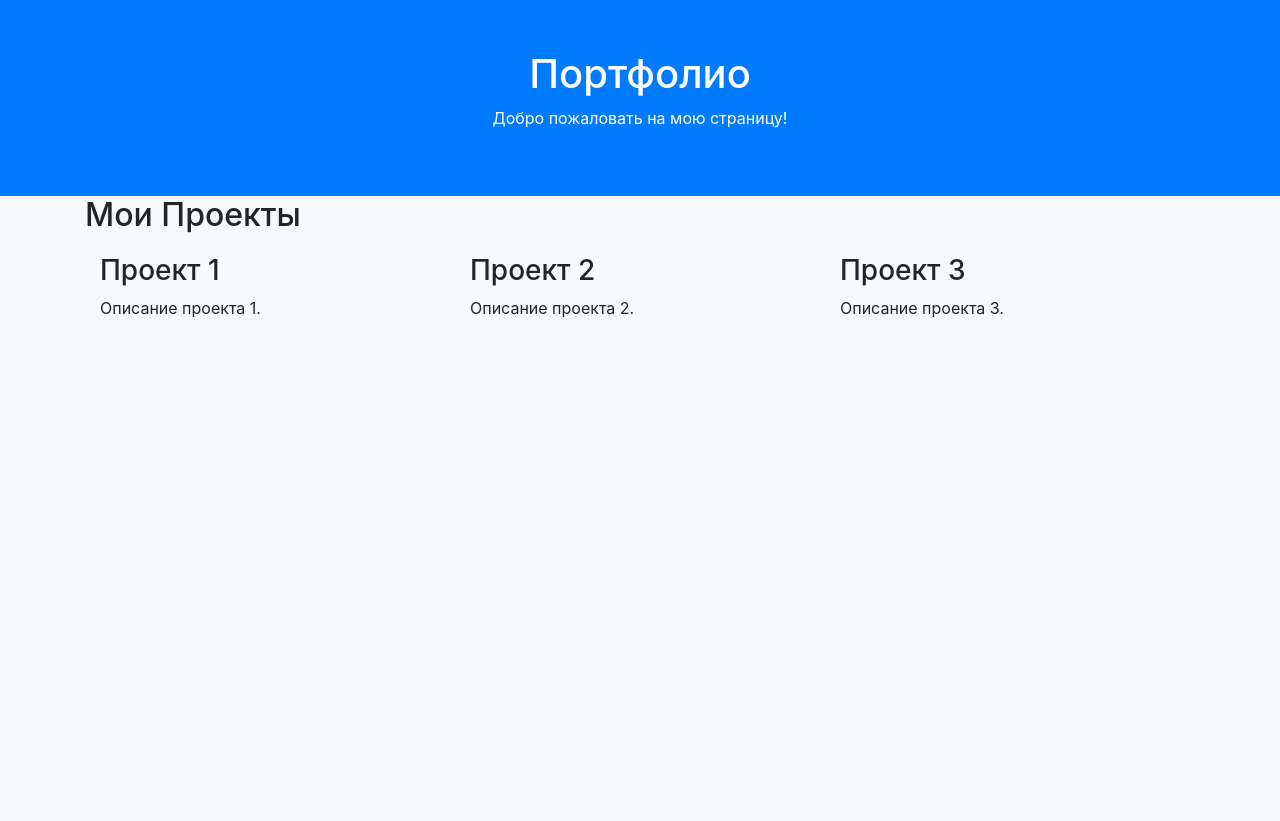
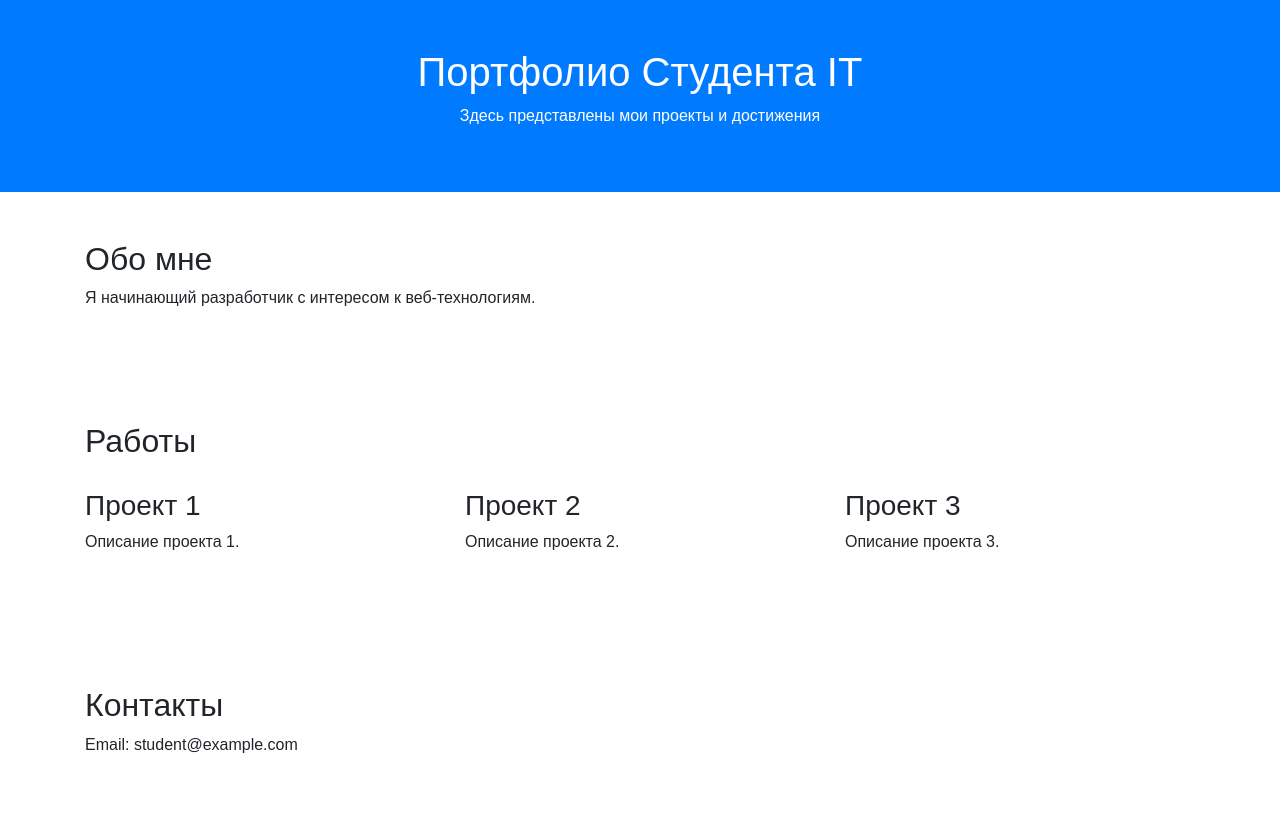
Before and after one commit to Dobral/my_page, a plain HTML site: page index.html in a window 1280 px wide. Before the commit the page ends 800 px from the top, so only its background shows below. Drawn offline with nearby package versions, Linux system fonts and the light colour scheme.

Commit message:
Update index.html

```diff
--- a/index.html
+++ b/index.html
@@ -3,50 +3,50 @@
 <head>
     <meta charset="UTF-8">
     <meta name="viewport" content="width=device-width, initial-scale=1.0">
-    <title>Портфолио Ученка IT</title>
-    <link href="https://stackpath.bootstrapcdn.com/bootstrap/4.5.2/css/bootstrap.min.css" rel="stylesheet">
+    <link rel="stylesheet" href="https://stackpath.bootstrapcdn.com/bootstrap/4.3.1/css/bootstrap.min.css">
+    <title>Портфолио ученика IT</title>
     <style>
-        body {
-            background-color: #f8f9fa;
-        }
-        .header {
-            background: #007bff;
-            color: white;
-            padding: 50px 0;
-            text-align: center;
-        }
-        .projects {
-            margin: 20px 0;
-        }
+        body { font-family: Arial, sans-serif; }
+        .portfolio-item { margin: 20px 0; }
     </style>
 </head>
 <body>
 
-    <div class="header">
-        <h1>Портфолио</h1>
-        <p>Добро пожаловать на мою страницу!</p>
-    </div>
+<header class="bg-primary text-white text-center py-5">
+    <h1>Портфолио Студента IT</h1>
+    <p>Здесь представлены мои проекты и достижения</p>
+</header>
 
-    <div class="container">
-        <h2>Мои Проекты</h2>
-        <div class="row projects">
-            <div class="col-md-4">
+<section class="container py-5">
+    <h2>Обо мне</h2>
+    <p>Я начинающий разработчик с интересом к веб-технологиям.</p>
+</section>
+
+<section class="container py-5">
+    <h2>Работы</h2>
+    <div class="row">
+        <div class="col-md-4 portfolio-item">
             <h3>Проект 1</h3>
             <p>Описание проекта 1.</p>
         </div>
-            <div class="col-md-4">
+        <div class="col-md-4 portfolio-item">
             <h3>Проект 2</h3>
             <p>Описание проекта 2.</p>
         </div>
-            <div class="col-md-4">
+        <div class="col-md-4 portfolio-item">
             <h3>Проект 3</h3>
             <p>Описание проекта 3.</p>
         </div>
     </div>
-    </div>
+</section>
 
-    <script src="https://code.jquery.com/jquery-3.5.1.slim.min.js"></script>
-    <script src="https://cdn.jsdelivr.net/npm/@popperjs/core@2.9.3/dist/umd/popper.min.js"></script>
-    <script src="https://stackpath.bootstrapcdn.com/bootstrap/4.5.2/js/bootstrap.min.js"></script>
+<section class="container py-5">
+    <h2>Контакты</h2>
+    <p>Email: student@example.com</p>
+</section>
+
+<script src="https://code.jquery.com/jquery-3.3.1.slim.min.js"></script>
+<script src="https://cdnjs.cloudflare.com/ajax/libs/popper.js/1.14.7/umd/popper.min.js"></script>
+<script src="https://stackpath.bootstrapcdn.com/bootstrap/4.3.1/js/bootstrap.min.js"></script>
 </body>
 </html>
```
Lines whose indentation alone changed are shown as unchanged.
